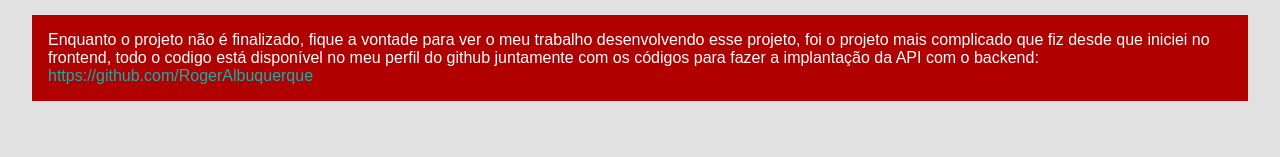
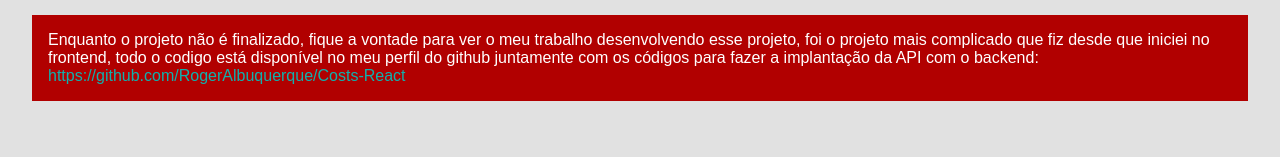
Before and after one commit to RogerAlbuquerque/Costs-React, a React (Vite) app: page /contact in a window 1280 px wide. Shown: the part 321-478 px from the top of the page. Built offline with nearby package versions, Linux system fonts and the light colour scheme.

Commit message:
Mudado o link para o github

```diff
--- a/src/components/pages/randons/Contact.jsx
+++ b/src/components/pages/randons/Contact.jsx
@@ -17,7 +17,7 @@ export default function Contact(){
 
                 <p style={{color: "white", padding:"1rem 1rem", backgroundColor:"#B10000" }}>
                     Enquanto o projeto não é finalizado, fique a vontade para ver o meu trabalho desenvolvendo esse projeto, foi o projeto mais complicado que fiz desde que iniciei no frontend, todo o codigo está disponível no meu perfil do github juntamente com os códigos para fazer a implantação da API com o backend:
-                    <a style={{color:"#0FB1AE"}} href="https://github.com/RogerAlbuquerque" target="_blank"> https://github.com/RogerAlbuquerque</a>
+                    <a style={{color:"#0FB1AE"}} href="https://github.com/RogerAlbuquerque/Costs-React" target="_blank"> https://github.com/RogerAlbuquerque/Costs-React</a>
 
                 </p>
             </section>
```
